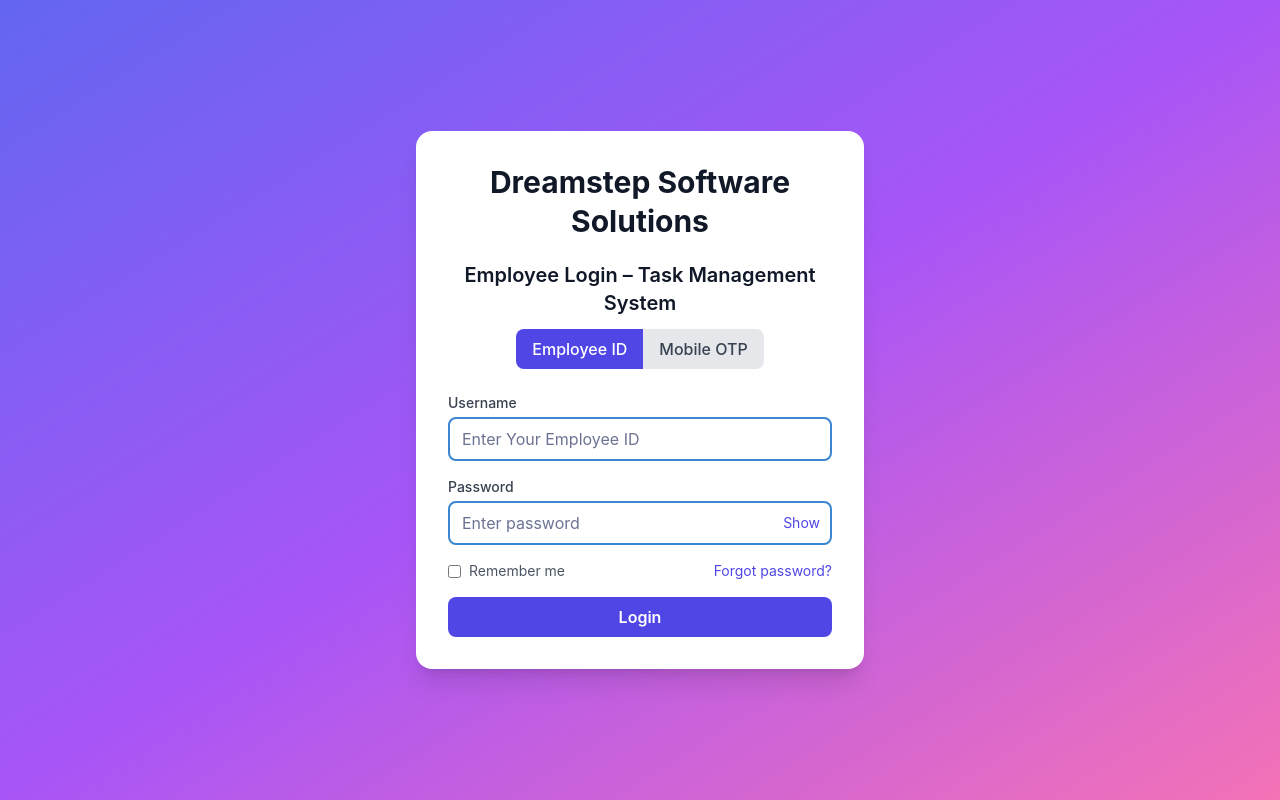
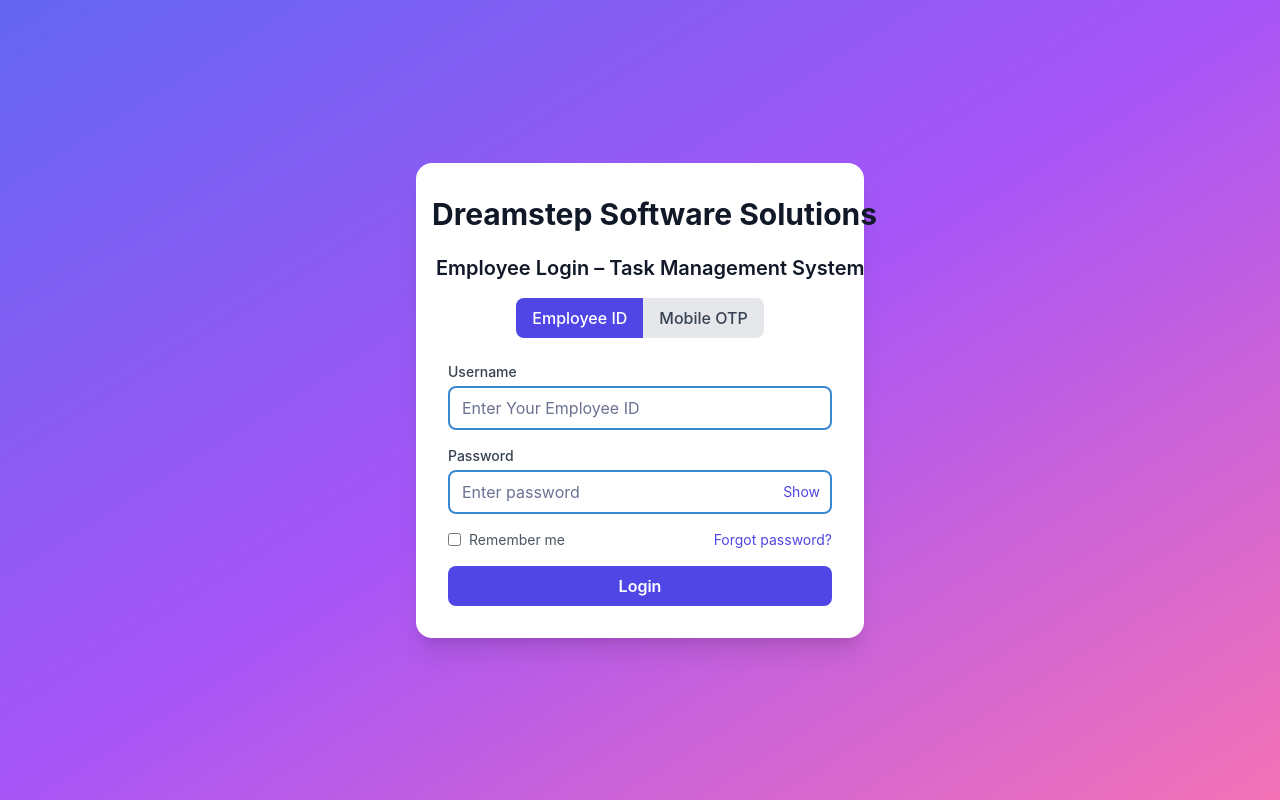
Before and after one commit to nitya269/DailyTaskDashboard, a React (Create React App) app: page / in a window 1280 px wide. Built offline with nearby package versions, Linux system fonts and the light colour scheme.

Commit message:
login styling adjusted

```diff
--- a/src/Pages/AdminLogin.jsx
+++ b/src/Pages/AdminLogin.jsx
@@ -159,12 +159,16 @@ export default function AdminLogin() {
     <div className="admin-login-wrapper min-h-screen flex items-center justify-center bg-gradient-to-br from-indigo-500 via-purple-500 to-pink-400 p-4">
       <div className="bg-white rounded-2xl shadow-xl w-full max-w-md p-6 sm:p-8 transition-all duration-300">
         {/* Company Title */}
-        <h2 className="text-lg sm:text-xl md:text-2xl font-semibold text-center text-indigo-700 break-words leading-tight">
-          Dreamstep Software Solutions
-        </h2>
-        <h4 className="text-sm sm:text-base md:text-lg text-center text-gray-600 mb-6 leading-snug break-words">
-           Employee Login – Task Management System
-       </h4>
+        <div className="mb-4 w-full">
+          <div className="text-center -ml-4">
+            <h2 className="text-[11px] sm:text-[13px] font-semibold text-indigo-700 whitespace-nowrap">
+              Dreamstep Software Solutions
+            </h2>
+            <h4 className="text-[9px] sm:text-[10px] text-gray-600 whitespace-nowrap px-1">
+              Employee Login – Task Management System
+            </h4>
+          </div>
+        </div>
 
         {/* Toggle Buttons */}
         <div className="flex justify-center mb-6">
```
